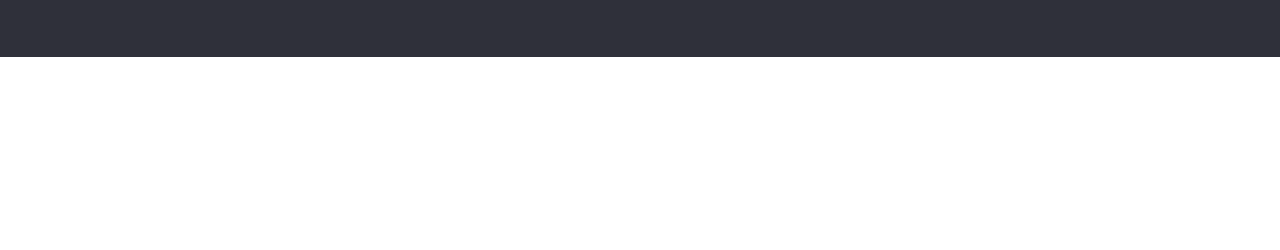
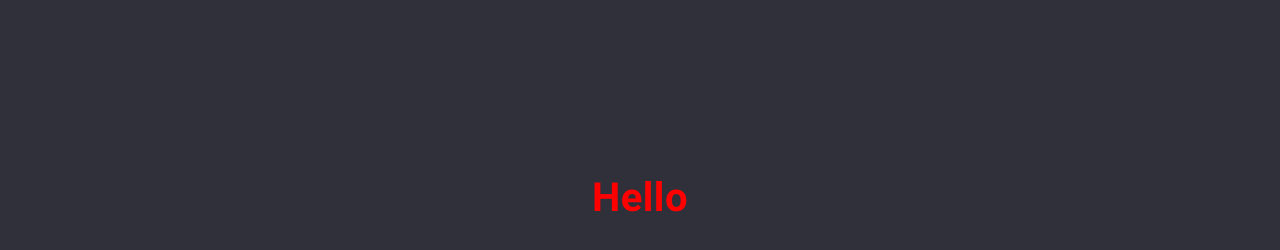
Before and after one commit to ostappatalakh/goit-markup-hw-08, a plain HTML site: page index.html in a window 1280 px wide. Shown: the part 2748-2998 px from the top of the page. Before the commit the page ends 2805 px from the top, so only its background shows below. Drawn offline with nearby package versions, Linux system fonts and the light colour scheme.

Commit message:
test-test

```diff
--- a/index.html
+++ b/index.html
@@ -624,5 +624,8 @@
 <script src="./js/modal.js"></script>
 <script src="./js/menu.js"></script>
 
+<div class="box">
+    <h2 class="test">Hello</h2>
+</div>
 </body>
 </html>
--- a/scss/component/_hero.scss
+++ b/scss/component/_hero.scss
@@ -30,7 +30,7 @@ $hero-image-gradient: linear-gradient(90deg, rgba(47, 48, 58, 0.4), rgba(47, 48,
     margin-left: auto;
     margin-right: auto;
     background-color: #2F303A;
-    background-image: $hero-image-gradient, url(../images/bg-hero-laptop.jpg);
+    background-image: $hero-image-gradient,url(../images/bg-hero-laptop.jpg);
     background-repeat: no-repeat;
     background-size: cover;
     background-position: center;
@@ -40,7 +40,7 @@ $hero-image-gradient: linear-gradient(90deg, rgba(47, 48, 58, 0.4), rgba(47, 48,
     @media screen and (min-device-pixel-ratio: 2),
     (min-resolution: 2dppx),
     (min-resolution: 2dpi) {
-    background-image: $hero-image-gradient, url(../../images/bg-hero-laptop@2x.jpg);
+    background-image: $hero-image-gradient,url(../../images/bg-hero-laptop@2x.jpg);
     }
 
     // @media (min-width: 481px) {
@@ -76,3 +76,23 @@ $hero-image-gradient: linear-gradient(90deg, rgba(47, 48, 58, 0.4), rgba(47, 48,
     // }
 
 }
+
+.box {
+    width: 100%;
+    max-width: 1600px;
+    margin-left: auto;
+    margin-right: auto;
+    background-color: #2F303A;
+    background-image: url(../images/bg-hero-laptop);
+    background-repeat: no-repeat;
+    background-size: cover;
+    background-position: center;
+    padding-top: 118px;
+    padding-bottom: 118px;
+}
+
+.test {
+    font-size: 40px;
+    color: red;
+    text-align: center;
+}
```
Also changed, not shown: css/main.css, css/main.min.css, 2 other files.
